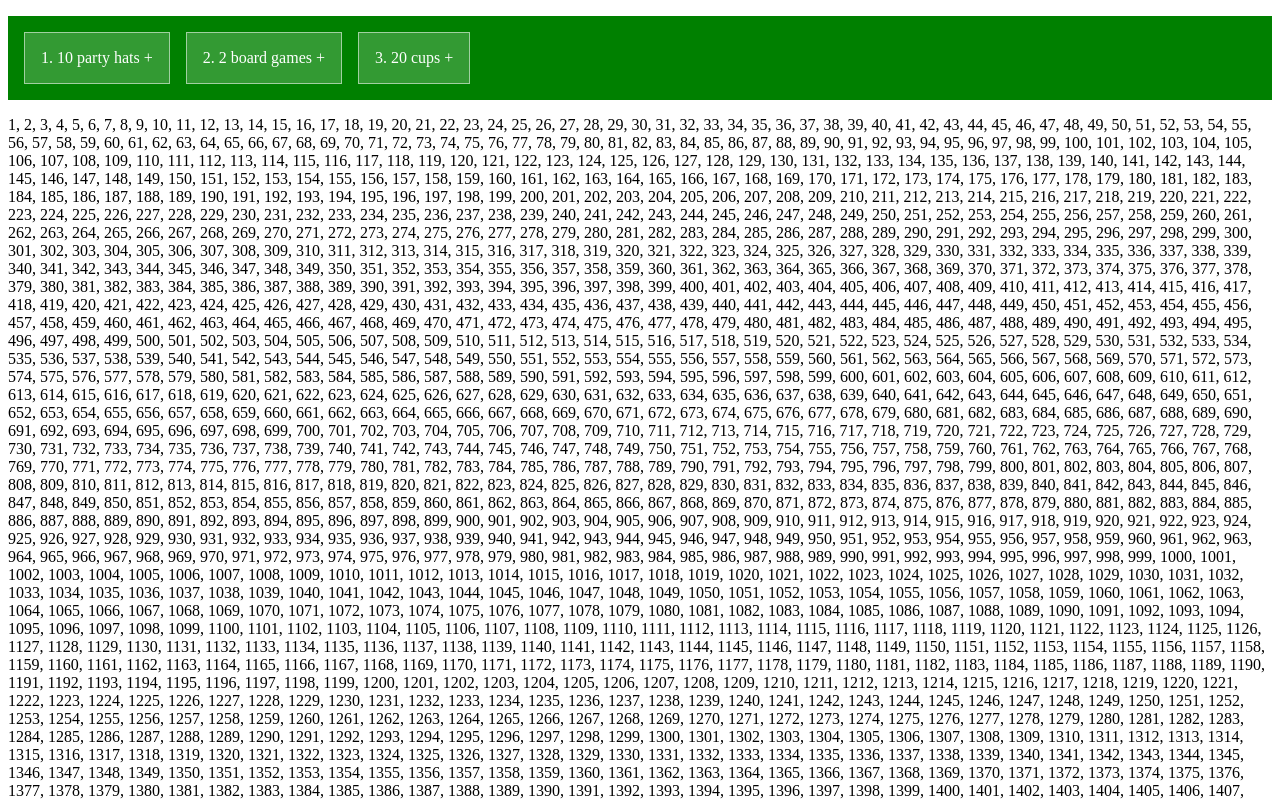
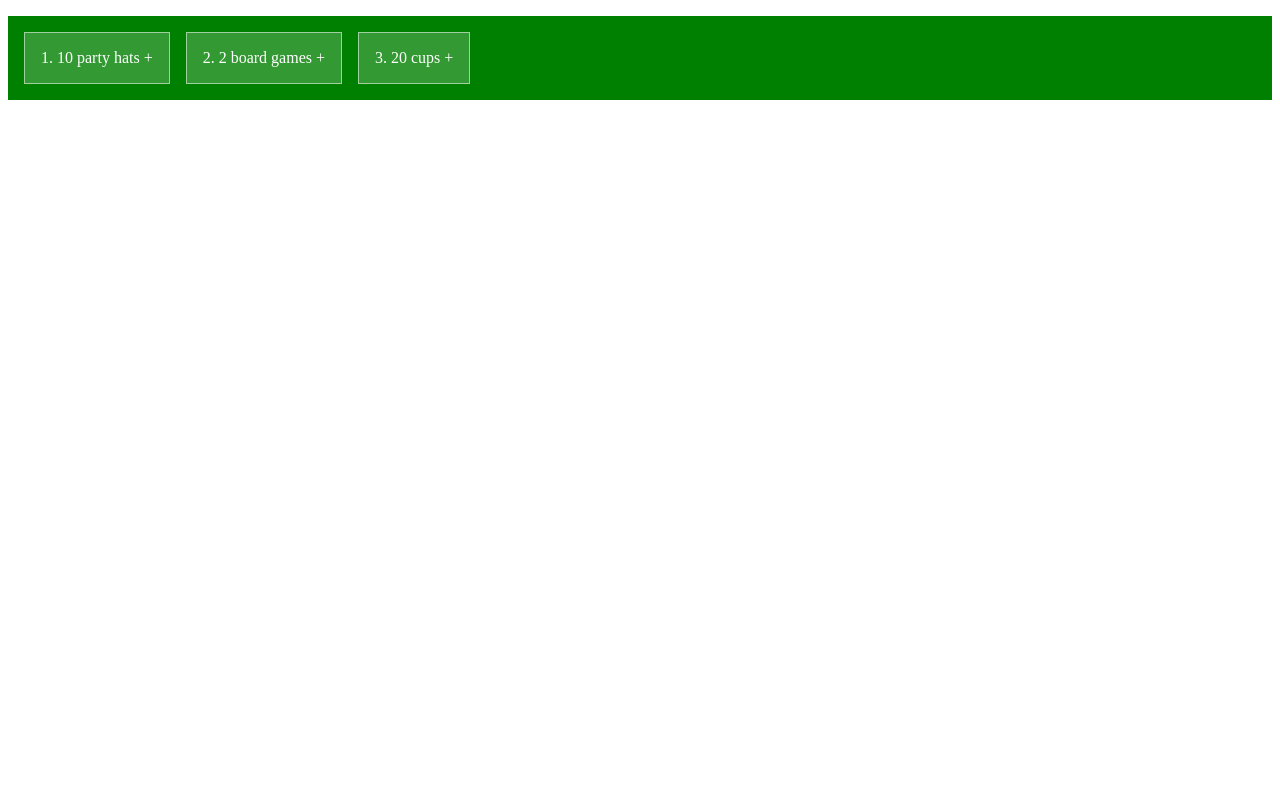
Before and after one commit to paulnyabaro/vue, a Vue app: page / in a window 1280 px wide. Shown: the top 801 px of the page. Built offline with nearby package versions, Linux system fonts and the light colour scheme; the HTML template or start-up script is replaced by a standard one.

Commit message:
Working iwth v-if

```diff
--- a/src/App.vue
+++ b/src/App.vue
@@ -15,7 +15,7 @@ const items = ref([
     <li v-for="(item, index) in items" :key="index">{{ index + 1 }}. {{ item }} +</li>
   </ul>
 
-  <li v-for="n in 10000" :key="n" style="display: inline-block;">{{ n }},&nbsp;</li>
+  <!-- <li v-for="n in 100" :key="n" style="display: inline-block;">{{ n }}</li> -->
 </template>
 
 <style scoped>
```
